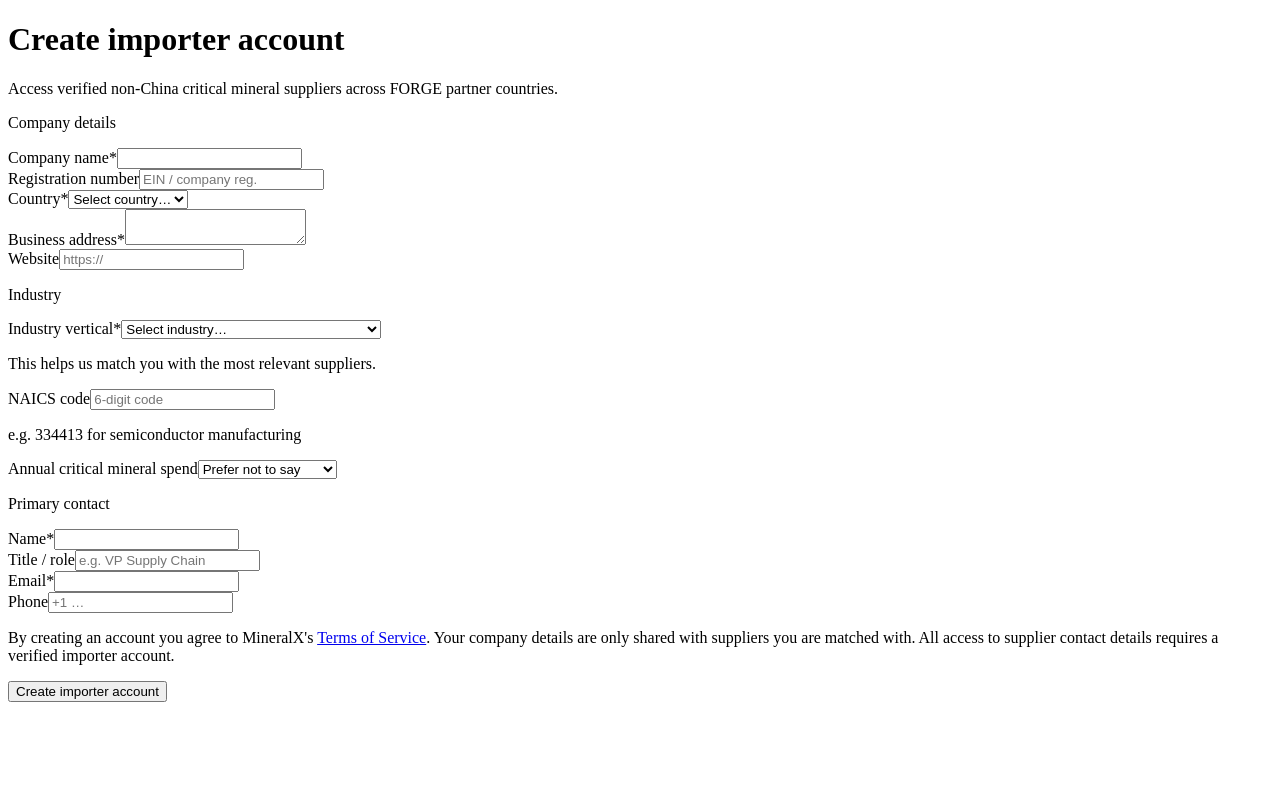
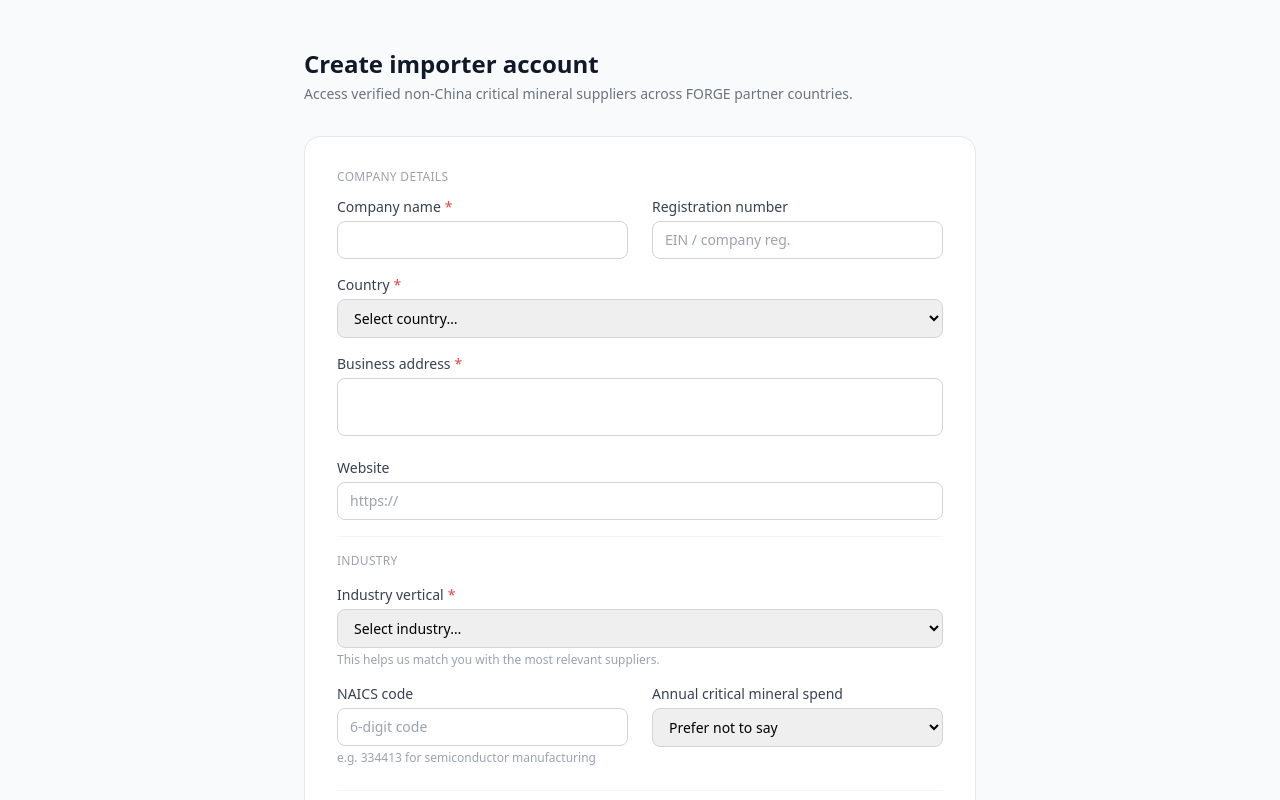
Before and after one commit to hanudixit/Mineral1x, a Next.js app: page / in a window 1280 px wide. Shown: the top 800 px of the page. Built offline with nearby package versions, Linux system fonts and the light colour scheme.

Commit message:
Add Tailwind CSS setup

```diff
--- /dev/null
+++ b/app/globals.css
@@ -0,0 +1,3 @@
+@tailwind base;
+@tailwind components;
+@tailwind utilities;
--- a/app/layout.tsx
+++ b/app/layout.tsx
@@ -1,3 +1,4 @@
+import "./globals.css";
 export const metadata = {
   title: 'Next.js',
   description: 'Generated by Next.js',
--- /dev/null
+++ b/postcss.config.js
@@ -0,0 +1,6 @@
+module.exports = {
+  plugins: {
+    tailwindcss: {},
+    autoprefixer: {},
+  },
+}
--- /dev/null
+++ b/tailwind.config.js
@@ -0,0 +1,12 @@
+/** @type {import('tailwindcss').Config} */
+module.exports = {
+  content: [
+    "./app/**/*.{js,ts,jsx,tsx,mdx}",
+    "./components/**/*.{js,ts,jsx,tsx,mdx}",
+    "./lib/**/*.{js,ts,jsx,tsx,mdx}"
+  ],
+  theme: {
+    extend: {},
+  },
+  plugins: [],
+};
```
